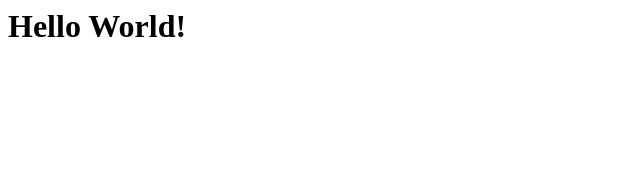
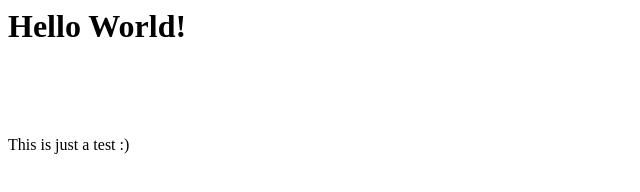
Before and after one commit to tierdal/uh_projects_2336, a plain HTML site: page index.html in a window 1280 px wide. Shown: the whole page, without its empty margins (0-640 px from the left). Drawn offline with Linux system fonts and the light colour scheme.

Commit message:
Update index.html

```diff
--- a/index.html
+++ b/index.html
@@ -4,5 +4,9 @@
   </head>
   <body>
     <h1>Hello World!</h1>
+    <br>
+    <br>
+    <br>
+    <p>This is just a test :)</p>
   </body>
 </html>
```
